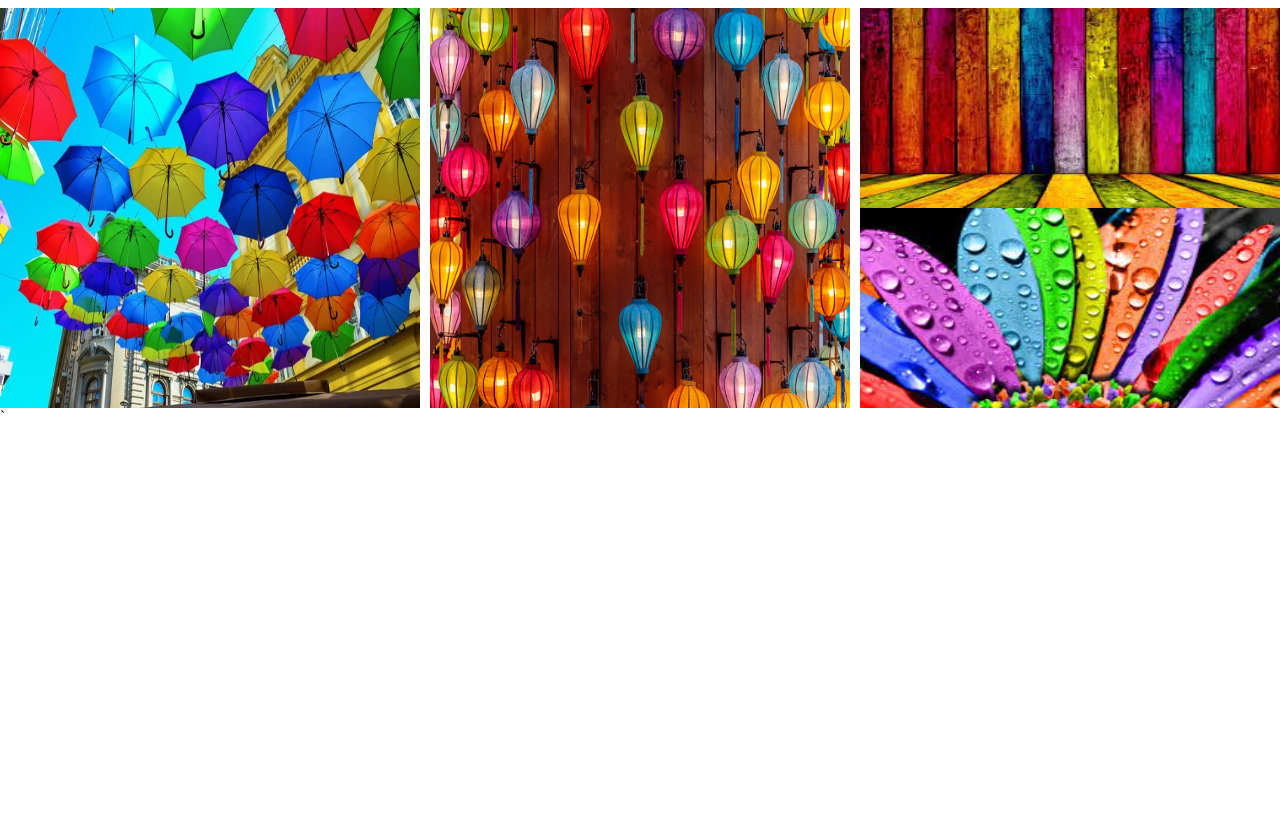
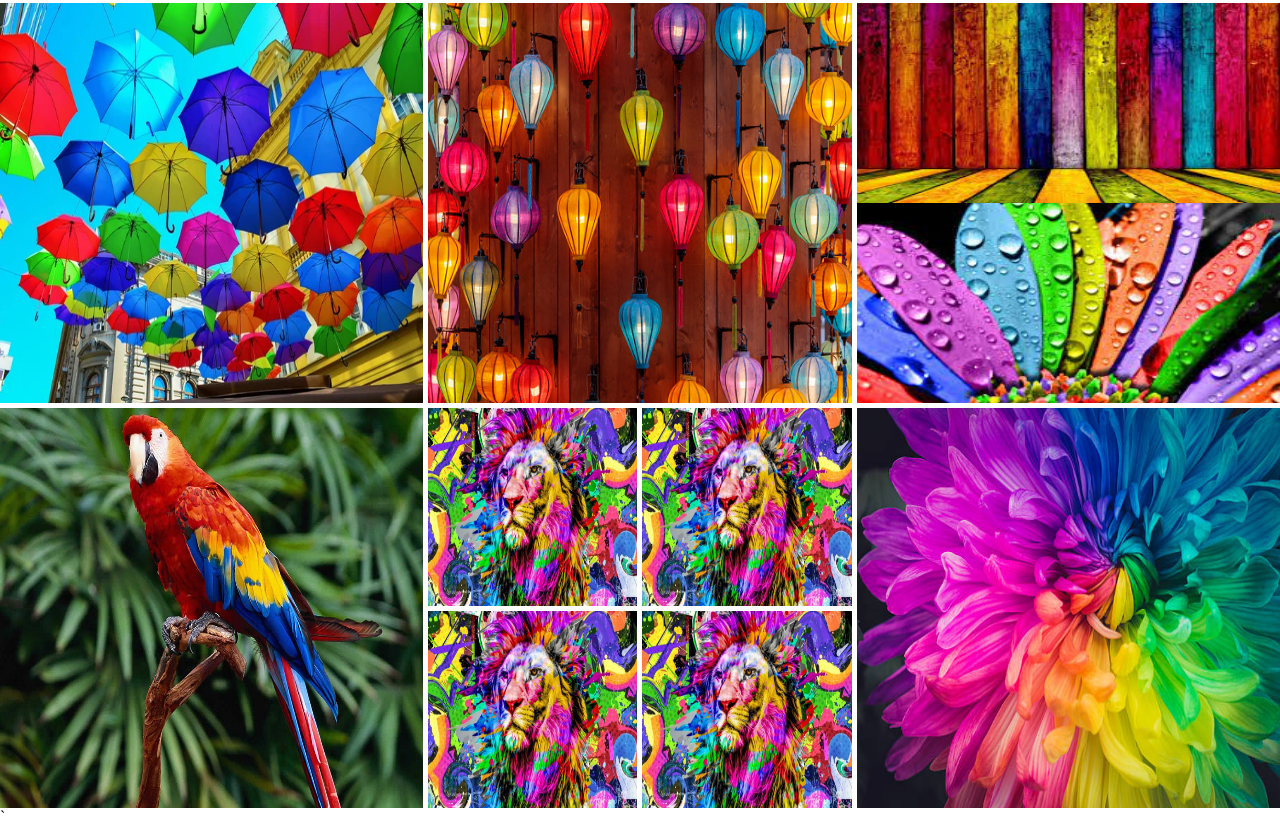
Before and after one commit to Ashahab007/image-collage-layout-design, a plain HTML site: page index.html in a window 1280 px wide. Shown: the part 469-1295 px from the top of the page. Before the commit the page ends 895 px from the top, so only its background shows below. Drawn offline with Linux system fonts and the light colour scheme.

Commit message:
second commit

```diff
--- a/index.html
+++ b/index.html
@@ -31,6 +31,23 @@
           </div>
         </div>
       </div>
+      <div class="row-3 row">
+        <div>
+          <img src="./images/F.jpg" />
+        </div>
+        <div class="grid-img">
+          <img src="./images/G.jpg" />
+
+          <img src="./images/G.jpg" />
+
+          <img src="./images/G.jpg" />
+
+          <img src="./images/G.jpg" />
+        </div>
+        <div class="mixed-allign">
+          <img src="./images/H.jpg" />
+        </div>
+      </div>
     </main>
   </body>
 </html>
--- a/styles/style.css
+++ b/styles/style.css
@@ -11,10 +11,10 @@ h1 {
 
 .row {
   display: flex;
-  gap: 10px;
+  gap: 5px;
   width: 100%;
   height: 400px;
-  margin-top: 10px;
+  margin-top: 5px;
 }
 
 img {
@@ -30,3 +30,17 @@ img {
   width: 100%;
   height: 50%;
 }
+
+.row-3 div {
+  width: calc(100% / 3);
+  height: 100%;
+  /* border: 10px solid; */
+}
+
+.grid-img {
+  display: grid;
+  grid-template-columns: repeat(2, 1fr);
+  /* grid-template-rows: 1fr 1fr; */
+  gap: 5px;
+  /* border: 500px solid cyan; */
+}
```
